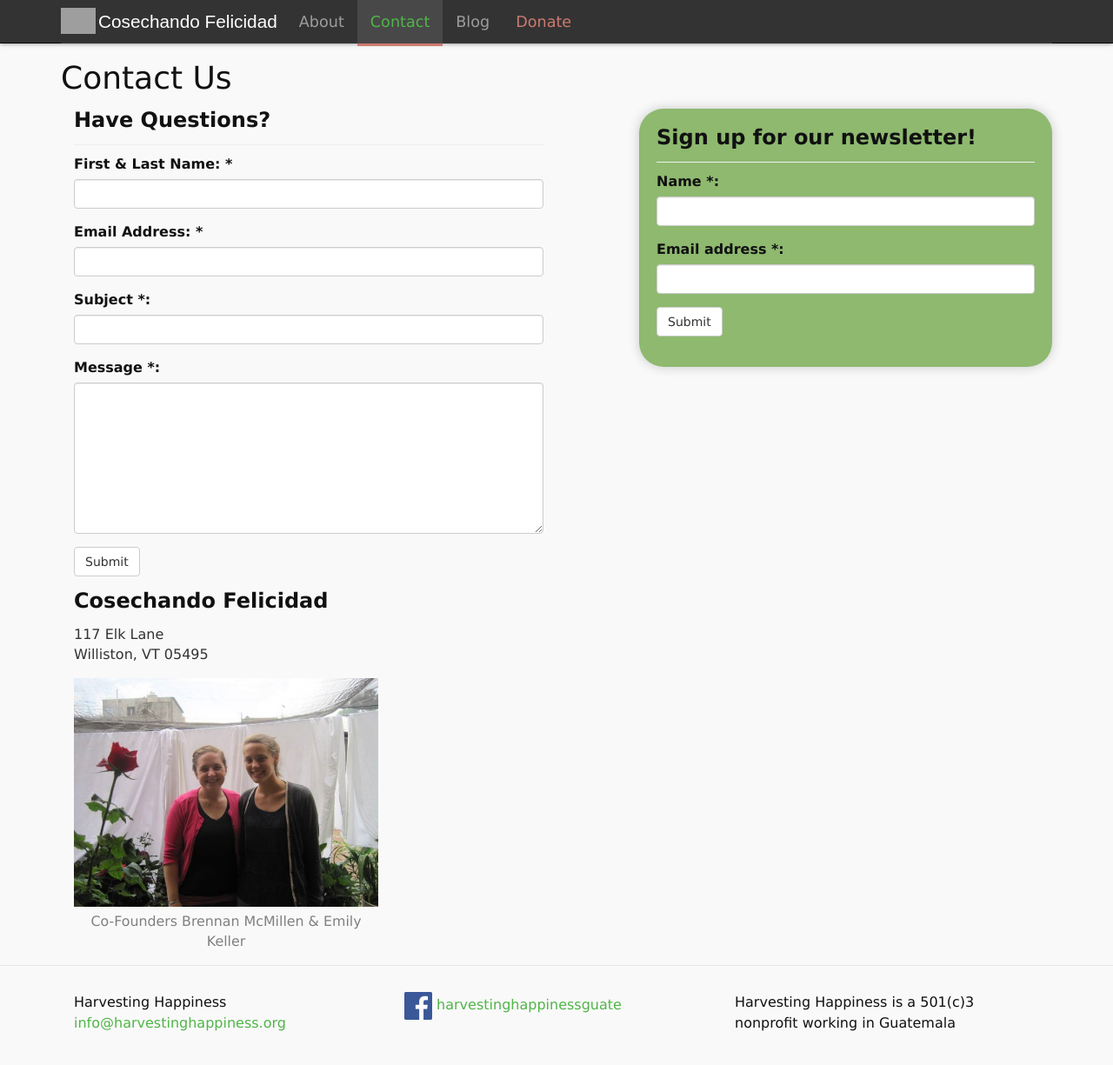
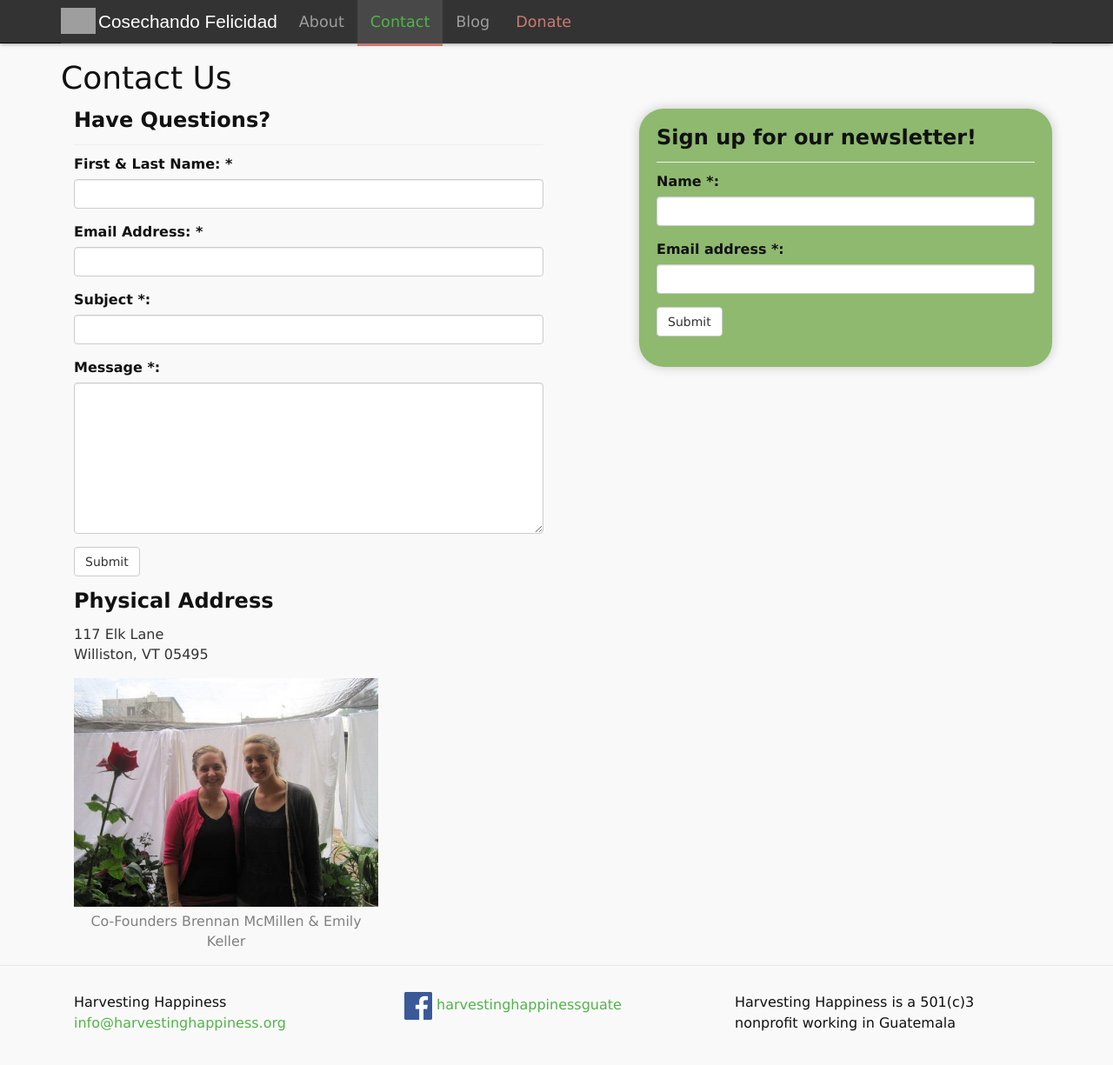
Before and after one commit to harvestinghappiness/harvestinghappiness.github.io, a Jekyll site: the page built from contact.md, in a window 1280 px wide and 1249 px high. Shown: the top 1225 px of the window at 87% size. Built offline with Jekyll 4.4.1, drawn with Linux system fonts in a browser that asks for light colours.

Commit message:
Update contact.md

```diff
--- a/contact.md
+++ b/contact.md
@@ -140,7 +140,7 @@ document.getElementById("ss-submitb").addEventListener("click", function() {
 </script>
 
 <div class="col-sm-12">
-	<h3>Cosechando Felicidad</h3>
+	<h3>Physical Address</h3>
 	<pre>
 117 Elk Lane
 Williston, VT 05495</pre>
```
